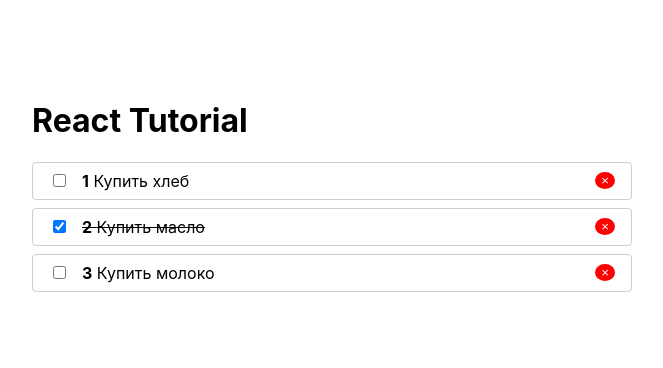
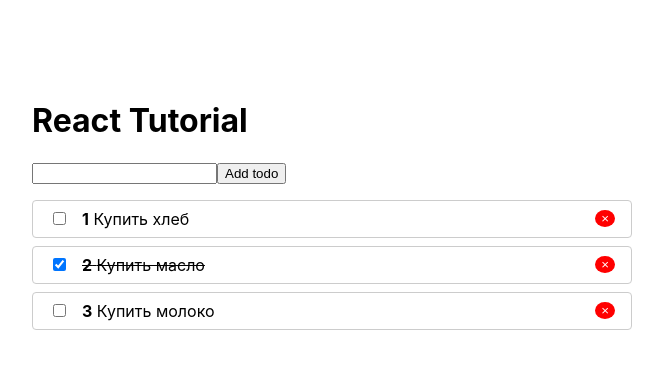
Before and after one commit to FedorenkoVitaliy/react-js-adv, a React (Create React App) app: page / in a window 1280 px wide. Shown: the top 368 px of the page, without its empty margins (308-971 px from the left). Built offline with nearby package versions, Linux system fonts and the light colour scheme; the HTML template or start-up script is replaced by a standard one.

Commit message:
learn(addTodo): work with forms

```diff
--- a/src/App.js
+++ b/src/App.js
@@ -3,6 +3,7 @@ import TodoList from "./Todo/TodoList";
 import Context from "./context";
 
 import './App.css';
+import AddTodo from "./Todo/AddTodo";
 
 function App() {
     let initialTodos = [
@@ -28,14 +29,30 @@ function App() {
         setTodos(todos.filter(todo => todo.id !==id))
     }
 
+    function addTodo(title) {
+        setTodos(
+            todos.concat([{
+                title,
+                id: Date.now,
+                completed: false
+            }])
+        )
+    }
+
     return (
         <Context.Provider value={{ removeTodo }}>
             <div className="wrapper">
                 <h1>React Tutorial</h1>
 
-                <TodoList todos={todos}
-                          onToggle={toggleTodo}
-                />
+                <AddTodo onCreate={addTodo}/>
+                {
+                    todos.length ?
+                    <TodoList todos={todos}
+                              onToggle={toggleTodo}
+                    /> :
+                    <p>No Todos</p>
+                }
+
             </div>
         </Context.Provider>
     );
--- /dev/null
+++ b/src/Todo/AddTodo.js
@@ -0,0 +1,33 @@
+import React, {useState} from "react";
+import PropTypes from 'prop-types';
+
+const AddTodo = ({ onCreate }) => {
+    const [value, setValue] = useState('');
+    const submitHandler = (event) => {
+        event.preventDefault();
+        if(value.trim()){
+            onCreate(value);
+            setValue('');
+        }
+    };
+
+    return (
+        <form style={{marginBottom: '1rem'}}
+              onSubmit={submitHandler}
+        >
+            <input type="text"
+                   value={value}
+                   onChange={event => setValue(event.target.value)}
+            />
+            <button type='submit'>
+                Add todo
+            </button>
+        </form>
+    )
+};
+
+AddTodo.propTypes = {
+    onCreate: PropTypes.func.isRequired,
+};
+
+export default AddTodo;
--- a/src/context.js
+++ b/src/context.js
@@ -1,5 +1,5 @@
-import React, {createContext} from "react";
+import React from "react";
 
-const Context = createContext();
+const Context = React.createContext();
 
 export default Context;
```
